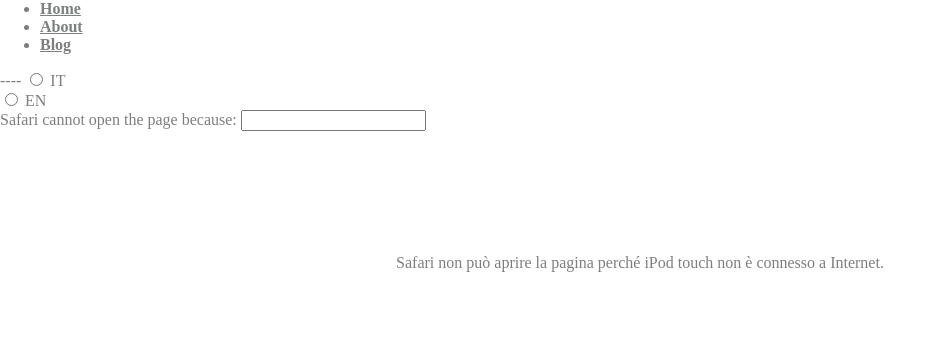
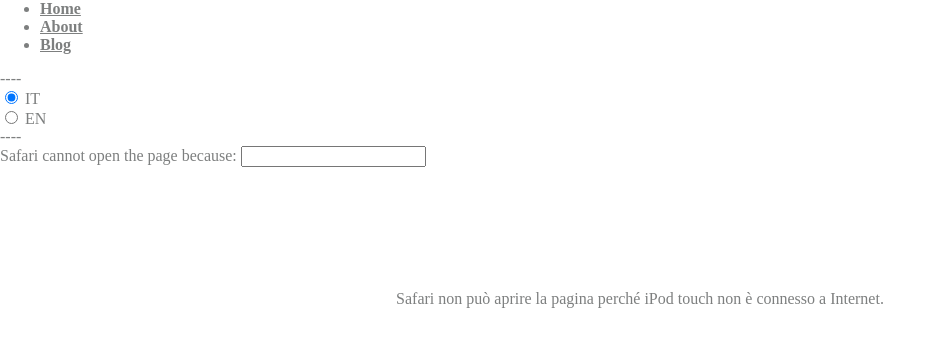
Before and after one commit to Samplasion/samplasion.github.iold, a Jekyll site: the page saferr.html, which Jekyll copies as it is, in a window 1280 px wide. Shown: the top 347 px of the page, without its empty margins (0-946 px from the left). Built offline with Jekyll 4.4.1, drawn with Linux system fonts in a browser that asks for light colours.

Commit message:
Update saferr.html

```diff
--- a/saferr.html
+++ b/saferr.html
@@ -37,9 +37,9 @@
 				<li><a href="/about">About</a></li>
 	        		<li><a href="/blog">Blog</a></li>
 	    		</ul>
-			</nav>----
-    <input type="radio" name="lng" value="1" id="lng1" /> IT <br />
-    <input type="radio" name="lng" value="2" id="lng2" /> EN <br />
+			</nav>----<br>
+    <input type="radio" name="lng" value="1" id="lng1" checked /> IT <br />
+    <input type="radio" name="lng" value="2" id="lng2" /> EN <br />----<br />
     <label>Safari cannot open the page because: </label>
     <input type="text" id="box" oninput="cha()" onchange="cha()" /></div>
         <p id="res">Safari non può aprire la pagina perché iPod touch non è connesso a&nbsp;Internet.</p>
```
